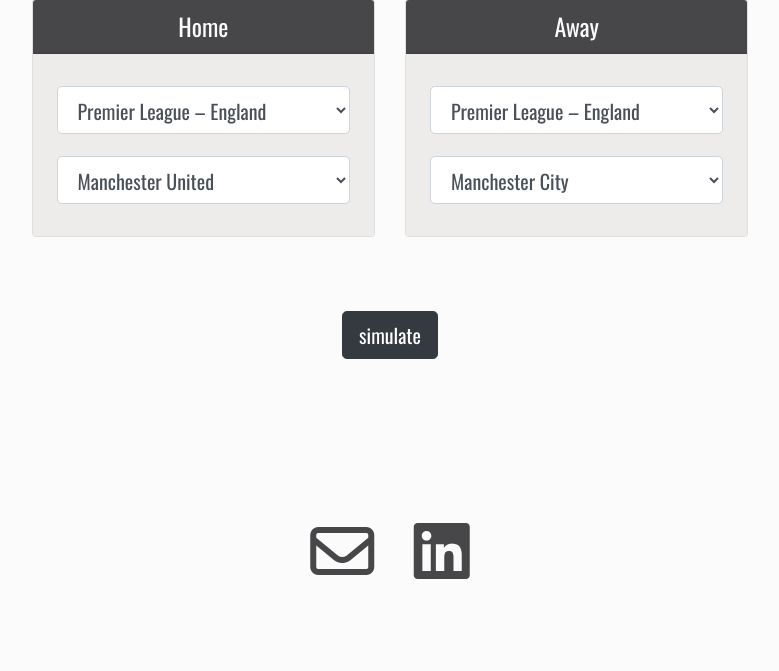
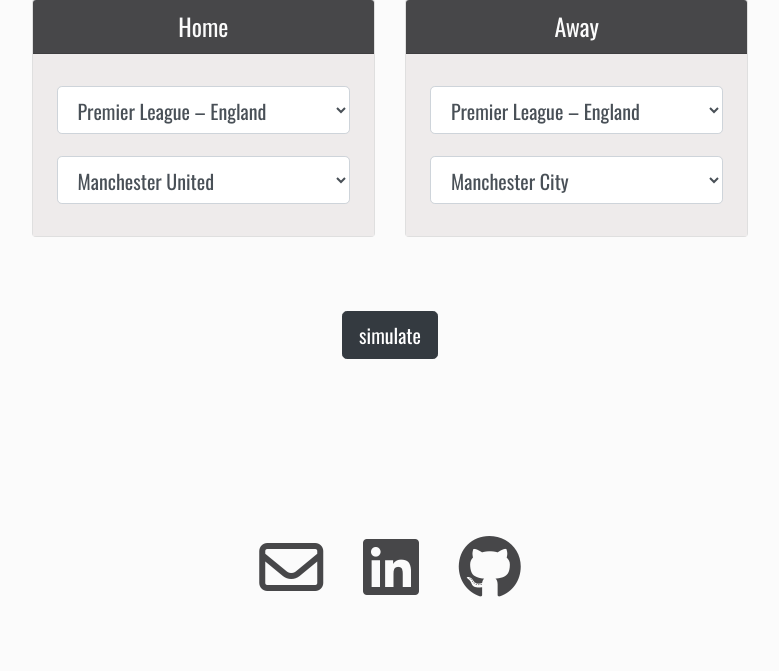
Before and after one commit to dixongrossnickle/personal-website, a Django app: template templates/index.html in a window 1280 px wide. Shown: the part 1221-1892 px from the top of the page, without its empty margins (250-1029 px from the left). Before the commit the page ends 1800 px from the top, so only its background shows below. Run offline with Django 3.2, Linux system fonts and the light colour scheme; the template is opened without the code that fills it, so the values that code supplies are empty; some libraries are stand-ins or nearby versions.

Commit message:
Added link-icon to newly created GitHub repository

```diff
--- a/static/css/styles.css
+++ b/static/css/styles.css
@@ -183,7 +183,7 @@
 }
 /* ====================================================    CONTACT    ======================================================= */
 .footer-container {
-  padding: 2rem 14%;
+  padding: 3rem 14% 4.5rem;
   text-align: center;
 }
 .contact-icon {
@@ -191,9 +191,6 @@
   font-size: 2.5rem;
   color: #474749;
 }
-/* .contact-icon:hover {
-  color: #111111;
-} */
 /* ======================================================    MEDIA QUERIES    ====================================================== */
 @media screen and (min-width: 576px) {
   /* -------------------------------------------   576px   ------------------------------------------- */
@@ -238,7 +235,7 @@
   /* ---------------------- */
   .contact-icon {
     font-size: 3rem;
-    margin: 0 12px 2px;
+    margin: 0 12px;
   }
 }
 @media screen and (min-width: 768px) {
@@ -367,7 +364,7 @@
   /* ---------------------- */
   .contact-icon {
     font-size: 4rem;
-    margin: 0 18px 10px;
+    margin: 0 18px;
   }
 }
 @media screen and (min-width: 1200px) {
--- a/templates/404.html
+++ b/templates/404.html
@@ -52,6 +52,9 @@
       <a class="d-inline-block icon-link" href="https://linkedin.com/in/dixon-grossnickle" tabindex="0" target="_blank" rel="noopener" aria-label="LinkedIn profile">
          <i class="fab fa-linkedin contact-icon"></i>
       </a>
+      <a class="d-inline-block icon-link" href="https://github.com/dixongrossnickle" tabindex="0" target="_blank" rel="noopener" aria-label="LinkedIn profile">
+         <i class="fab fa-github contact-icon"></i>
+      </a>
    </div>
 </body>
 
--- a/templates/500.html
+++ b/templates/500.html
@@ -52,6 +52,9 @@
       <a class="d-inline-block icon-link" href="https://linkedin.com/in/dixon-grossnickle" tabindex="0" target="_blank" rel="noopener" aria-label="LinkedIn profile">
          <i class="fab fa-linkedin contact-icon"></i>
       </a>
+      <a class="d-inline-block icon-link" href="https://github.com/dixongrossnickle" tabindex="0" target="_blank" rel="noopener" aria-label="LinkedIn profile">
+         <i class="fab fa-github contact-icon"></i>
+      </a>
    </div>
 </body>
 
--- a/templates/index.html
+++ b/templates/index.html
@@ -217,6 +217,9 @@
             <a class="d-inline-block icon-link" href="https://linkedin.com/in/dixon-grossnickle" tabindex="0" target="_blank" rel="noopener" aria-label="LinkedIn profile">
                <i class="fab fa-linkedin contact-icon"></i>
             </a>
+            <a class="d-inline-block icon-link" href="https://github.com/dixongrossnickle" tabindex="0" target="_blank" rel="noopener" aria-label="LinkedIn profile">
+               <i class="fab fa-github contact-icon"></i>
+            </a>
          <div style="visibility:hidden; height:0; width:0;"><i class="fas fa-futbol"></i></div>
       </div>
    </section>
```
